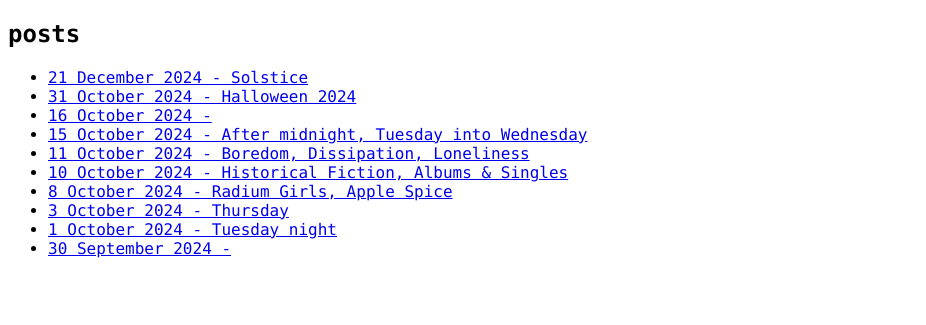
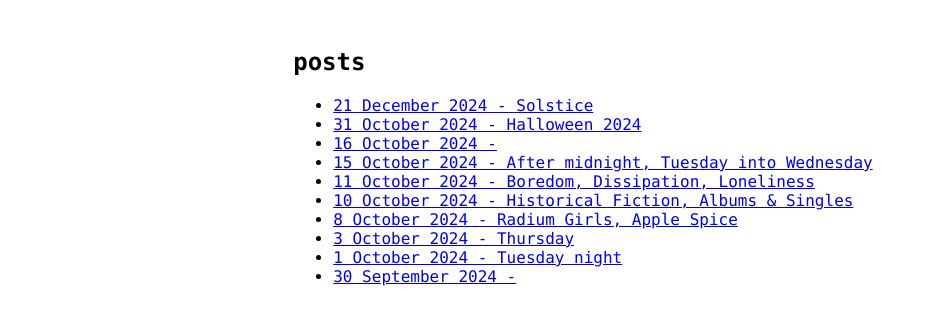
Before and after one commit to popempire/hjhw, a Jekyll site: the page built from index.html, in a window 1280 px wide. Shown: the top 325 px of the page, without its empty margins (0-926 px from the left). Built offline with Jekyll 4.4.1, drawn with Linux system fonts in a browser that asks for light colours.

Commit message:
Update style.css

```diff
--- a/css/style.css
+++ b/css/style.css
@@ -3,7 +3,7 @@ body {
   font-size: 1rem;
 }
 
-div #main {
+main {
   max-width: 72ch;
   margin: 3rem auto;
 }
```
